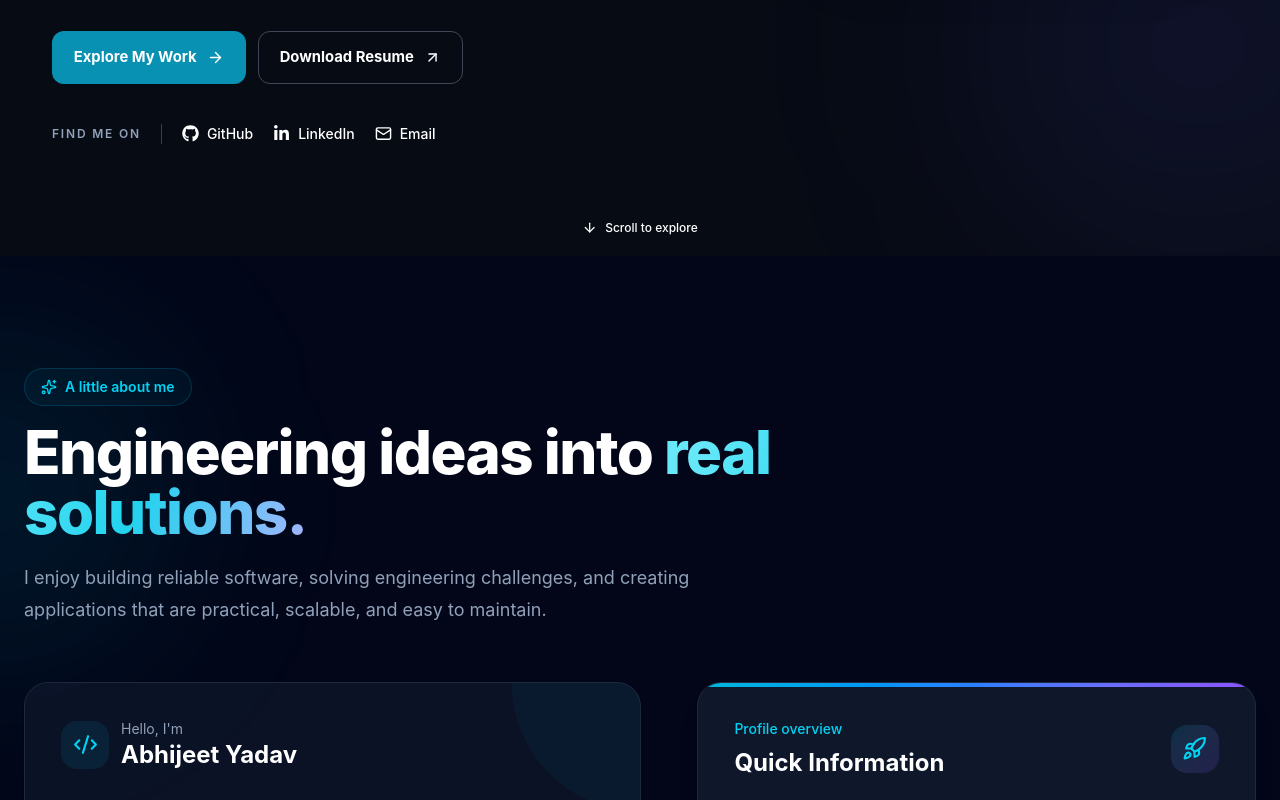
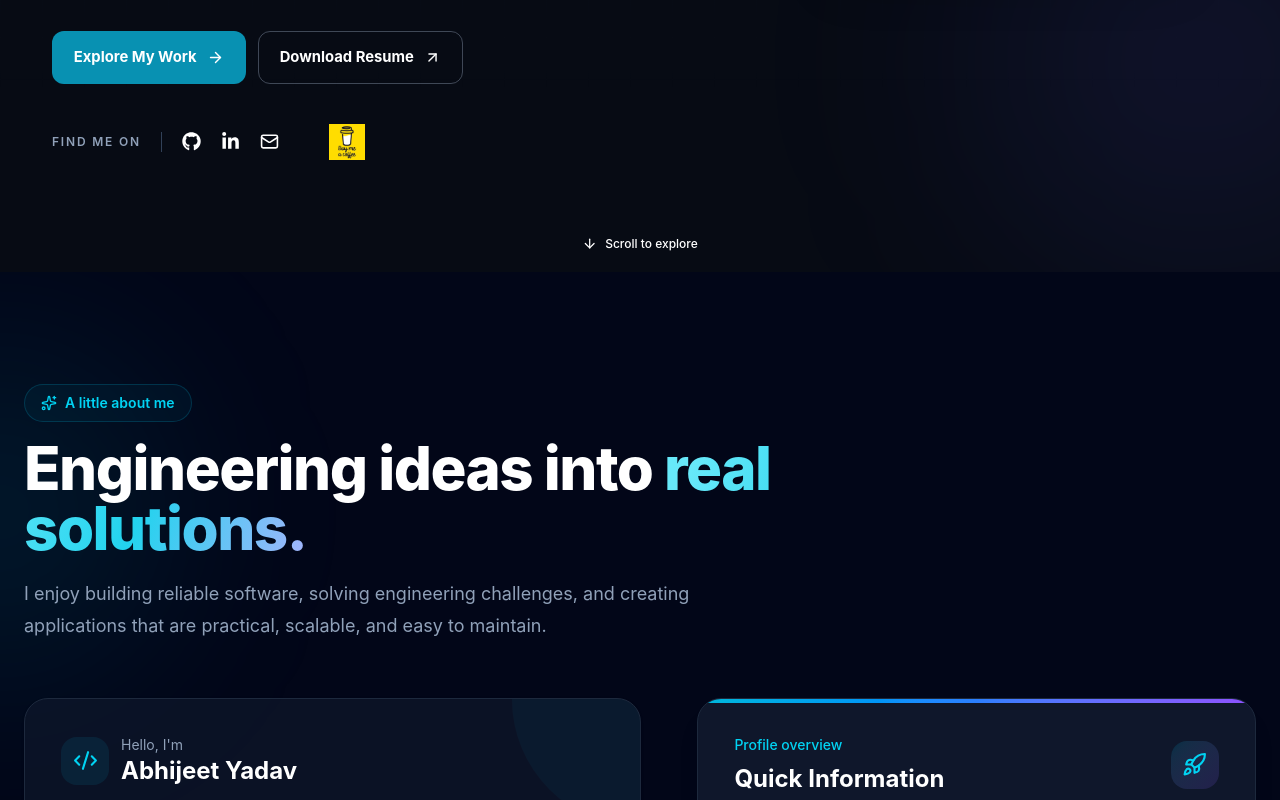
Before and after one commit to abhijeetyadav37/portfolio, a React app: page / in a window 1280 px wide. Shown: the part 880-1680 px from the top of the page. Built offline with nearby package versions, Linux system fonts and the light colour scheme; the HTML template or start-up script is replaced by a standard one.

Commit message:
added BuymeaCoffee

```diff
--- a/src/sections/Contact.jsx
+++ b/src/sections/Contact.jsx
@@ -1,6 +1,7 @@
 import { useState } from "react";
 import { motion } from "framer-motion";
 import emailjs from "@emailjs/browser";
+import buyMeCoffeeIcon from "../assets/buymeacoffee.png";
 
 import {
   ArrowUpRight,
@@ -415,6 +416,22 @@ function Contact() {
           <p>Thanks for visiting my portfolio.</p>
 
           <a
+  href="https://buymeacoffee.com/abhijeetyadav"
+  target="_blank"
+  rel="noopener noreferrer"
+  aria-label="Buy me a coffee"
+  title="Buy me a coffee"
+  className="inline-flex h-9 w-32 shrink-0 items-center justify-center overflow-hidden rounded-lg transition duration-200 hover:-translate-y-1 hover:scale-105"
+>
+   <img
+    src={buyMeCoffeeIcon}
+    alt=""
+    aria-hidden="true"
+    className="h-full w-full object-contain"
+  />
+</a>
+
+          <a
             href="#home"
             className="inline-flex items-center gap-2 font-medium transition-colors hover:text-cyan-600 dark:hover:text-cyan-400"
           >
--- a/src/sections/Hero.jsx
+++ b/src/sections/Hero.jsx
@@ -1,5 +1,8 @@
+
 import awsLogo from "../assets/projects/aws.png";
 import javaLogo from "../assets/projects/java.png";
+import buyMeCoffeeIcon from "../assets/buymeacoffee.png";
+import profileImage from "../assets/profilee.jpg";
 
 import { FaGithub, FaLinkedinIn } from "react-icons/fa";
 import { motion } from "framer-motion";
@@ -11,7 +14,6 @@ import {
   Mail,
 } from "lucide-react";
 
-import profileImage from "../assets/profilee.jpg";
 const socialLinks = [
   {
     label: "GitHub",
@@ -31,10 +33,7 @@ const socialLinks = [
 ];
 
 const skills = [
- {
-  name: "Java",
-  logo: javaLogo,
-},
+  { name: "Java", logo: javaLogo },
   {
     name: "Spring Boot",
     logo: "https://cdn.simpleicons.org/springboot/6DB33F",
@@ -55,10 +54,7 @@ const skills = [
     name: "Kafka",
     logo: "https://cdn.simpleicons.org/apachekafka/231F20",
   },
-{
-  name: "AWS",
-  logo: awsLogo,
-},
+  { name: "AWS", logo: awsLogo },
   {
     name: "Docker",
     logo: "https://cdn.simpleicons.org/docker/2496ED",
@@ -123,6 +119,7 @@ function Hero() {
             practical software.
           </p>
 
+          {/* Technology skills */}
           <div className="mt-6 flex flex-wrap gap-2.5">
             {skills.map(({ name, logo }) => (
               <div
@@ -144,6 +141,7 @@ function Hero() {
             ))}
           </div>
 
+          {/* Action buttons */}
           <div className="mt-9 flex flex-wrap gap-3">
             <a href="#projects" className="primary-button">
               Explore My Work
@@ -160,6 +158,7 @@ function Hero() {
             </a>
           </div>
 
+          {/* Social links and Buy Me a Coffee */}
           <div className="mt-10 flex flex-wrap items-center gap-4 sm:gap-5">
             <span className="text-xs font-semibold uppercase tracking-[0.15em] text-slate-400">
               Find me on
@@ -179,15 +178,32 @@ function Hero() {
                     ? "noopener noreferrer"
                     : undefined
                 }
-                className="inline-flex items-center gap-2 text-sm font-medium text-slate-600 transition hover:text-cyan-700 dark:text-slate-400 dark:hover:text-cyan-300"
+                className="inline-flex items-center justify-center text-slate-600 transition duration-200 hover:-translate-y-1 hover:text-cyan-700 dark:text-slate-400 dark:hover:text-cyan-300"
               >
-                <Icon size={17} />
-                <span className="hidden sm:inline">{label}</span>
+                <Icon size={19} />
               </a>
             ))}
+
+            {/* Buy Me a Coffee — rectangular icon only */}
+            <a
+              href="https://buymeacoffee.com/abhijeetyadav"
+              target="_blank"
+              rel="noopener noreferrer"
+              aria-label="Buy Me a Coffee"
+              title="Buy Me a Coffee"
+              className="inline-flex h-9 w-24 shrink-0 items-center justify-center overflow-hidden rounded-lg transition duration-200 hover:-translate-y-1 hover:scale-105 focus-visible:outline-none focus-visible:ring-2 focus-visible:ring-cyan-500 focus-visible:ring-offset-2 dark:focus-visible:ring-offset-slate-950"
+            >
+              <img
+                src={buyMeCoffeeIcon}
+                alt=""
+                aria-hidden="true"
+                className="h-full w-full object-contain"
+              />
+            </a>
           </div>
         </motion.div>
 
+        {/* Profile image */}
         <motion.div
           initial={{ opacity: 0, scale: 0.94, x: 15 }}
           animate={{ opacity: 1, scale: 1, x: 0 }}
@@ -212,9 +228,11 @@ function Hero() {
                   <p className="text-xs font-medium uppercase tracking-[0.2em] text-cyan-200">
                     Developer Portfolio
                   </p>
+
                   <p className="mt-2 text-xl font-bold sm:text-2xl">
                     Abhijeet Yadav
                   </p>
+
                   <p className="mt-1 text-sm text-slate-200">
                     Java · Spring Boot · React
                   </p>
@@ -239,6 +257,7 @@ function Hero() {
                 <p className="text-xs text-slate-500 dark:text-slate-400">
                   Focus
                 </p>
+
                 <p className="mt-0.5 text-sm font-bold">
                   Backend Engineering
                 </p>
```
Also changed, not shown: src/assets/buymeacoffee.png (added). Lines whose indentation alone changed are shown as unchanged.
